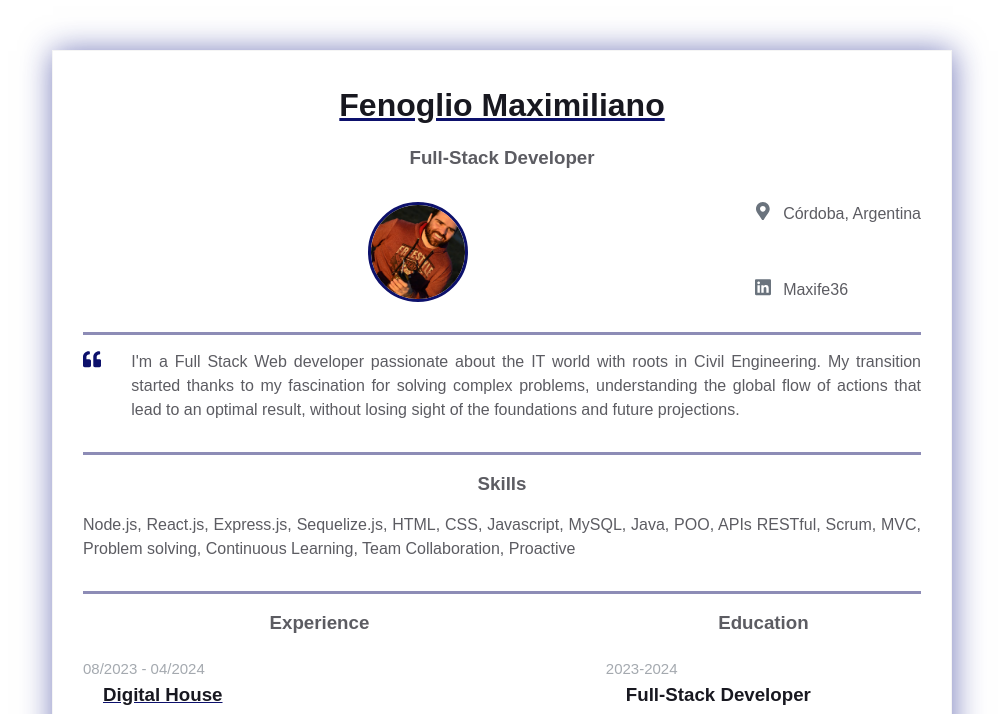
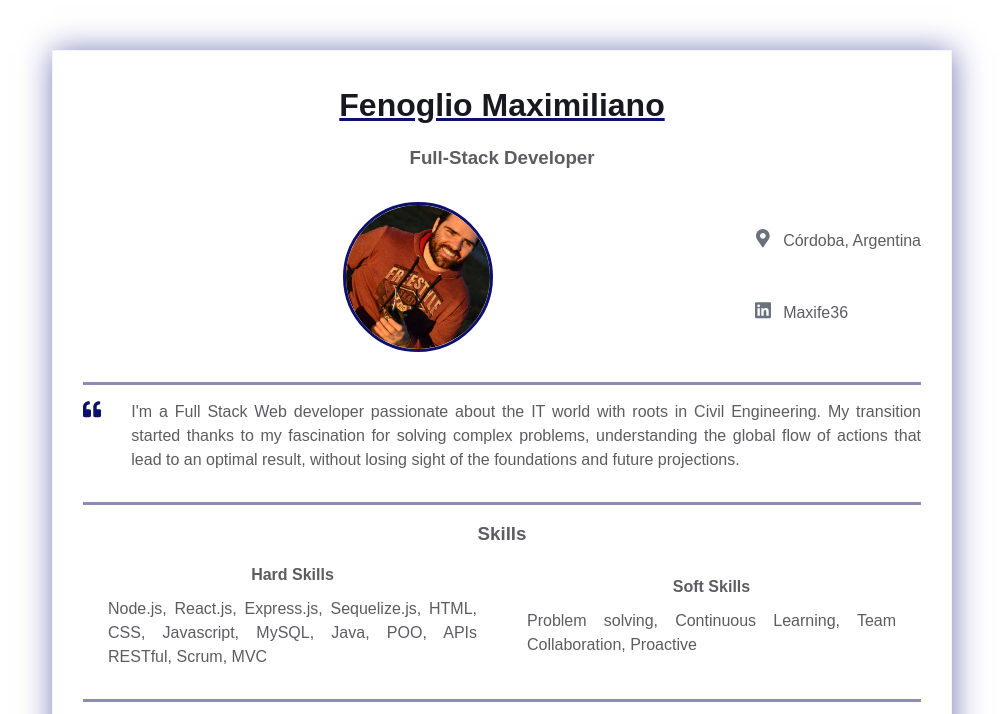
Before and after one commit to maxife36/homepage, a plain HTML site: page index.html in a window 1280 px wide. Shown: the top 714 px of the page, without its empty margins (138-1143 px from the left). Drawn offline with Linux system fonts and the light colour scheme.

Commit message:
Changes skills html structure and styles

```diff
--- a/index.html
+++ b/index.html
@@ -61,7 +61,15 @@
           <div class="resume__block">
             <div class="skills">
               <h3 class="skills__header">Skills</h3>
-              <p class="skills__text">Node.js, React.js, Express.js, Sequelize.js, HTML, CSS, Javascript, MySQL, Java, POO, APIs RESTful, Scrum, MVC, Problem solving, Continuous Learning, Team Collaboration, Proactive</p>
+              <div class="skills_options">
+                  <h4 class="skills_title">Hard Skills</h4>
+                  <p class="skills__text">Node.js, React.js, Express.js, Sequelize.js, HTML, CSS, Javascript, MySQL, Java, POO, APIs RESTful, Scrum, MVC</p>
+              </div>
+              <div class="skills_options">
+                <h4 class="skills_title">Soft Skills</h4>
+                <p class="skills__text"> Problem solving, Continuous Learning, Team Collaboration, Proactive</p>
+              </div>
+
             </div>
           </div>
         </div>
--- a/styles.css
+++ b/styles.css
@@ -92,7 +92,7 @@ body {
 .contact-info__block {
     display: flex;
     flex-direction: column;
-    justify-content: space-between;
+    justify-content: space-evenly;
 }
 
 .contact-info__block--center {
@@ -128,8 +128,8 @@ body {
 
 .contact-info__avatar {
     border-radius: 50%;
-    width: 100px;
-    height: 100px;
+    width: 150px;
+    height: 150px;
     object-fit: cover;
     border: 3px solid;
     border-color: var(--text-decoration-color);
@@ -163,10 +163,29 @@ body {
     text-align: justify;
 }
 
+.skills {
+    display: flex;
+    flex-flow: row wrap;
+    justify-content: center;
+    align-items: center;
+}
+
 .skills__header {
     color: var(--secondary-text-color);
     text-align: center;
     margin-bottom: 15px;
+    width: 100%;
+}
+
+.skills_options {
+    width: 50%;
+    padding: 0px 25px;
+}
+
+.skills_title {
+    color: var(--secondary-text-color);
+    text-align: center;
+    margin-bottom: 10px;
 }
 
 .skills__text {
```
